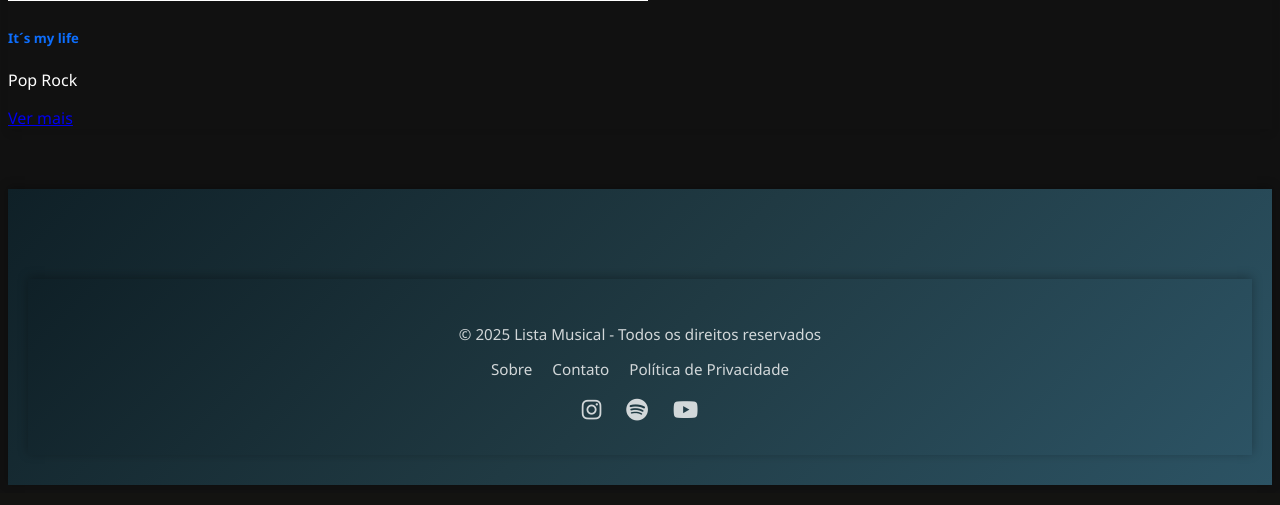
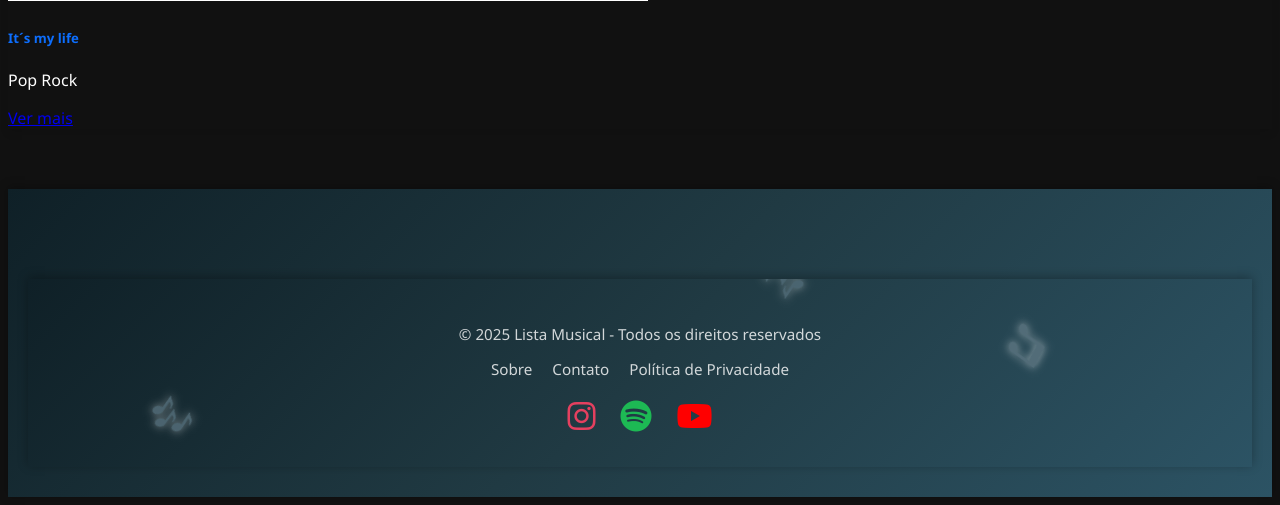
Before and after one commit to luizgumz/projeto, a PHP site: page / in a window 1280 px wide. Shown: the part 3792-4297 px from the top of the page. Run offline with PHP 8.4, Linux system fonts and the light colour scheme.

Commit message:
atualizacao footer e header

```diff
--- a/includes/footer.css
+++ b/includes/footer.css
@@ -35,12 +35,83 @@ footer {
 }
 
 .social-icons a {
-    color: #ffffffcc;
-    font-size: 1.4rem;
-    transition: transform 0.3s ease, color 0.3s ease;
+    font-size: 2rem; /* aumenta o tamanho dos ícones */
+    transition: transform 0.3s ease;
 }
 
+/* Ícones específicos com suas cores originais */
+.social-icons a .fa-instagram {
+    color: #E4405F;
+}
+
+.social-icons a .fa-spotify {
+    color: #1DB954;
+}
+
+.social-icons a .fa-youtube {
+    color: #FF0000;
+}
+
+/* Efeito hover sem alterar a cor */
 .social-icons a:hover {
-    transform: scale(1.2);
-    color: #ff66cc;
+    transform: scale(1.3);
 }
+
+.footer-notes {
+    position: absolute;
+    bottom: 0;
+    left: 0;
+    width: 100%;
+    height: 100%;
+    pointer-events: none;
+    overflow: hidden;
+    z-index: 0;
+}
+
+.footer-notes span {
+    position: absolute;
+    font-size: 2.2rem;
+    opacity: 0.8;
+    animation: floatFooterNotes 6s infinite linear;
+    color: #ffffff;
+    text-shadow: 0 0 8px #ffffff88;
+}
+
+.footer-notes span:nth-child(1) {
+    left: 10%;
+    animation-delay: 0s;
+}
+.footer-notes span:nth-child(2) {
+    left: 30%;
+    animation-delay: 1.5s;
+}
+.footer-notes span:nth-child(3) {
+    left: 60%;
+    animation-delay: 3s;
+}
+.footer-notes span:nth-child(4) {
+    left: 80%;
+    animation-delay: 4.5s;
+}
+
+@keyframes floatFooterNotes {
+    0% {
+        bottom: 0%;
+        transform: translateY(0) rotate(0deg);
+        opacity: 0.8;
+    }
+    50% {
+        opacity: 1;
+    }
+    100% {
+        bottom: 120%;
+        transform: translateY(-100%) rotate(360deg);
+        opacity: 0;
+    }
+}
+
+/* Garante que o conteúdo do footer fique acima das notas */
+footer > * {
+    position: relative;
+    z-index: 1;
+}
--- a/includes/footer.php
+++ b/includes/footer.php
@@ -1,4 +1,11 @@
 <footer>
+    <div class="footer-notes">
+        <span>🎶</span>
+        <span>🎵</span>
+        <span>🎶</span>
+        <span>🎵</span>
+    </div>
+
     <p>© 2025 Lista Musical - Todos os direitos reservados</p>
 
     <div class="footer-links">
--- a/includes/header.php
+++ b/includes/header.php
@@ -1,6 +1,13 @@
 <header>
+    <div class="musical-notes">
+        <span>🎵</span>
+        <span>🎶</span>
+        <span>🎵</span>
+        <span>🎶</span>
+    </div>
+
     <a href="/projeto/index.php">Logo de música</a>
     <a href="/projeto/index.php">Home</a>
-    <a href="/projeto/main/filtro.php ">Busca</a>
+    <a href="/projeto/main/filtro.php">Busca</a>
     <a href="/projeto/main/login.php">Login</a>
 </header>
```
Also changed, not shown: includes/header.css (+58 -0 lines).
